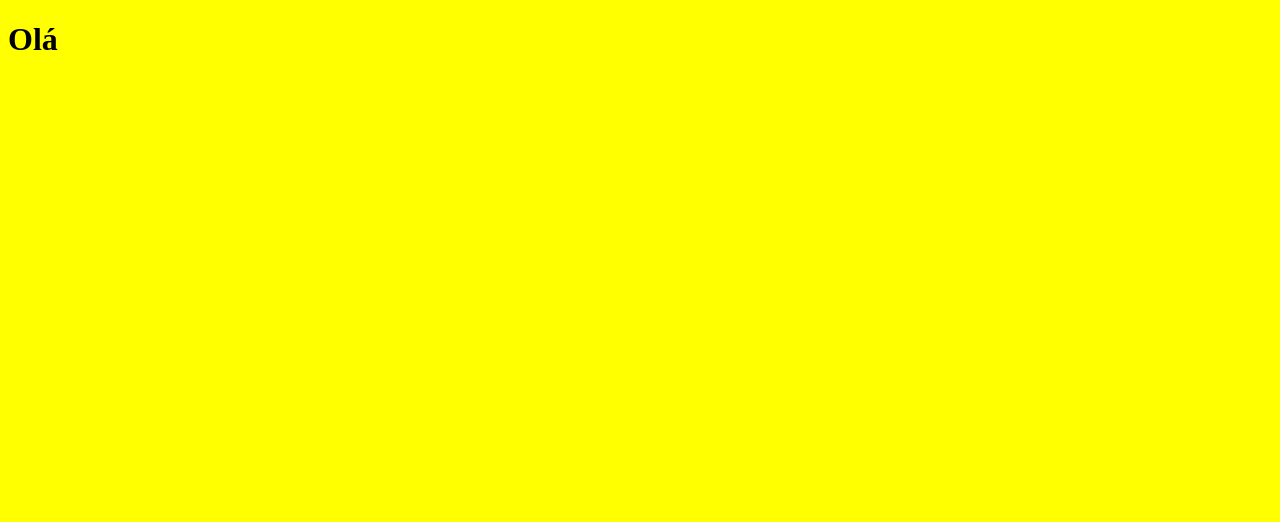
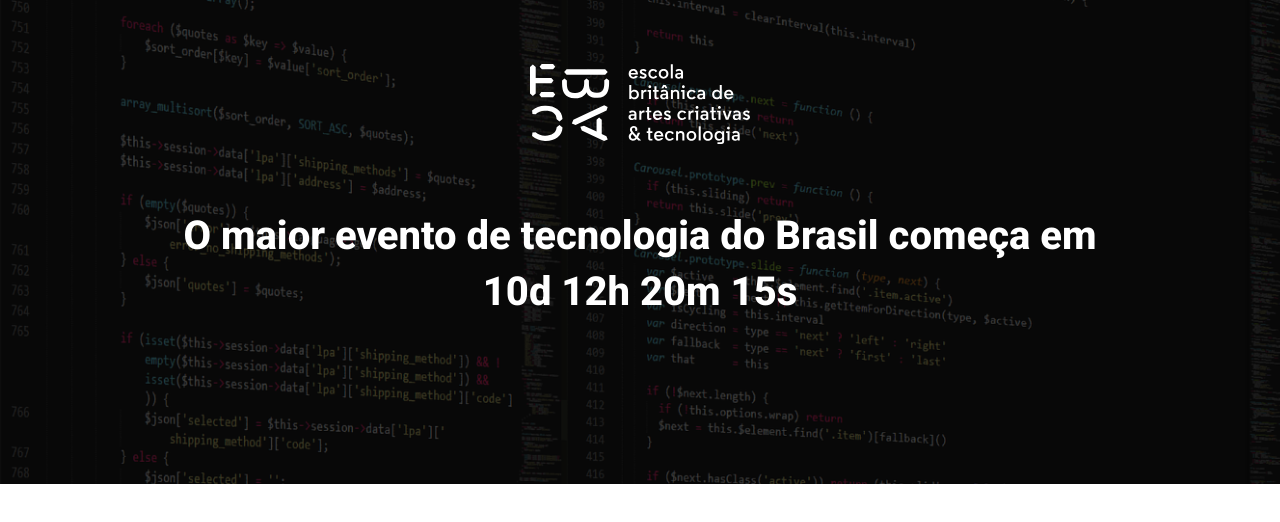
Before and after one commit to MatheusMartinsN1/ebac_talks, a website built with Parcel: page src/index.html in a window 1280 px wide. Built offline with nearby package versions, Linux system fonts and the light colour scheme.

Commit message:
criando o hero

```diff
--- a/package.json
+++ b/package.json
@@ -13,6 +13,7 @@
   "type": "commonjs",
   "devDependencies": {
     "@parcel/transformer-sass": "^2.8.0",
-    "parcel": "^2.8.0"
+    "parcel": "^2.8.0",
+    "sharp": "^0.31.3"
   }
 }
--- a/src/index.html
+++ b/src/index.html
@@ -7,6 +7,15 @@
     <link rel="stylesheet" href="styles/main.scss">
 </head>
 <body>
-    <h1>Olá</h1>
+    <header class="hero">
+        <div class="container">
+            <img class="hero__logo" src="./images/ebac_logo.svg" alt="EBAC">
+            <p class="hero__text">
+                O maior evento de tecnologia do Brasil começa em 10d 12h 20m 15s
+            </p>
+        </div>
+    </header>
+
+    <script src="scripts/main.js"></script>
 </body>
 </html>
--- /dev/null
+++ b/src/styles/_hero.scss
@@ -0,0 +1,52 @@
+.hero {
+    padding-top: 64px;
+    padding-bottom: 100px;
+    background-image: url(../images/fundo.png);
+    background-repeat: no-repeat;
+    background-size: cover;
+    position: relative;
+
+    .container {
+        position: relative;
+    }
+
+    &::before {
+        position: absolute;
+        content: '';
+        top: 0;
+        left: 0;
+        width: 100%;
+        height: 100%;
+        background-color: #000;
+        opacity: .7;
+    }
+
+    &__text{
+        margin-top: 64px;
+        margin-bottom: 64px;
+        font-size: 40px;
+        font-weight: 800;
+        line-height: 56px;
+        text-align: center;
+    }
+
+    &__logo {
+        display: block;
+        margin: 0px auto;
+        height: 80px;
+    }
+
+    @media (max-width: 640px) {
+        padding: 40px 0px;
+
+        &__logo {
+            height: 40px;
+        }
+
+        &__text {
+            font-size: 22px;
+            line-height: 24px;
+            margin: 24px 0px;
+        }
+    }
+}
--- a/src/styles/main.scss
+++ b/src/styles/main.scss
@@ -1,3 +1,25 @@
-body {
-    background-color: yellow;
+@use 'hero';
+
+@import url('https://fonts.googleapis.com/css2?family=Roboto:ital,wght@0,100..900;1,100..900&display=swap');
+
+* {
+    margin: 0px;
+    padding: 0px;
+    box-sizing: border-box;
+    font-family: "Roboto", sans-serif;
+    color: #fff;
 }
+
+.container {
+    max-width: 960px;
+    width: 100%;
+    margin: 0px auto;
+
+    @media (max-width:640px) {
+        max-width: 80%;
+    }
+
+    @media (max-width: 1024px) {
+        max-width: 90%;
+    }
+}
```
Also changed, not shown: 1 other file.
